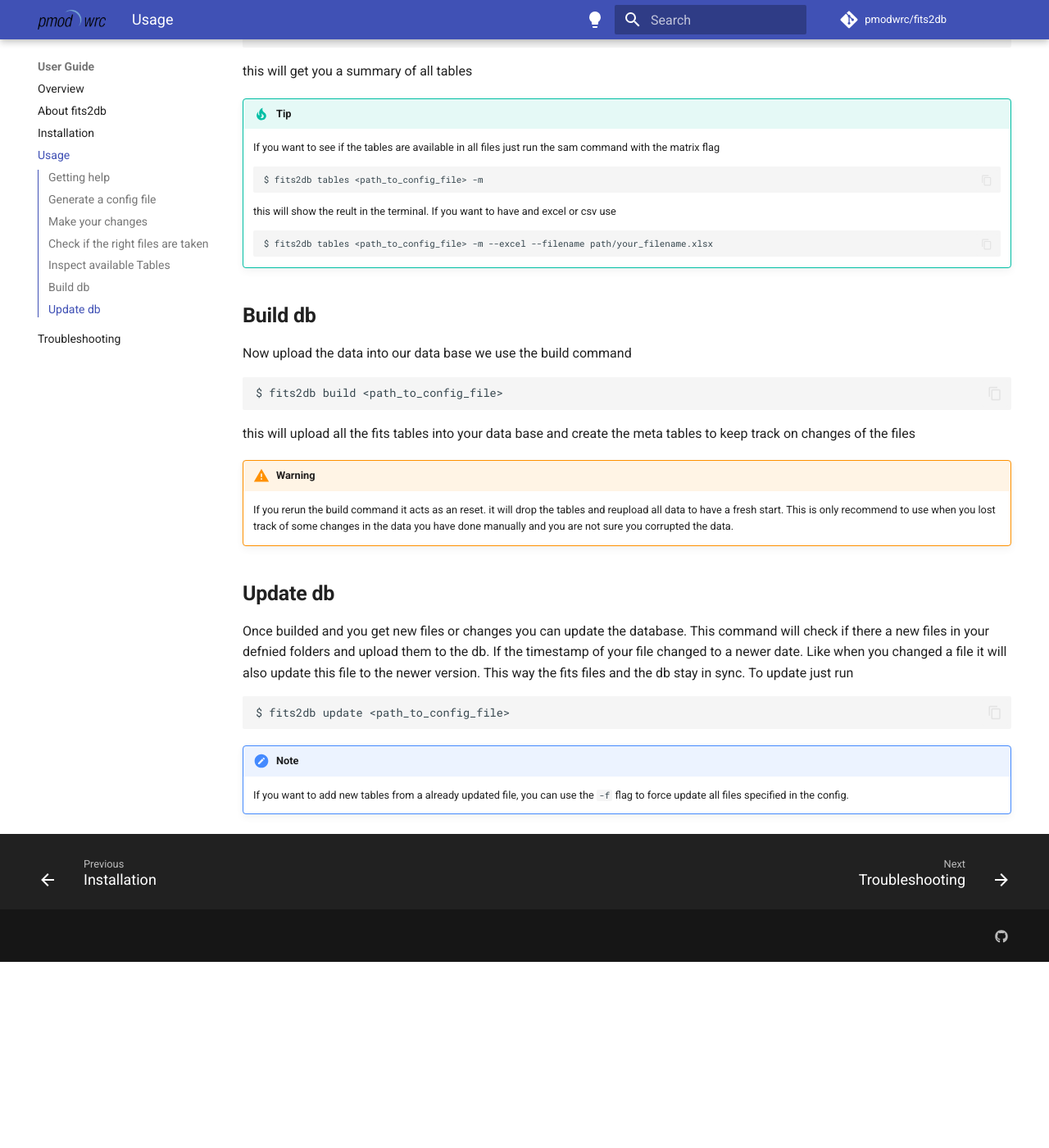
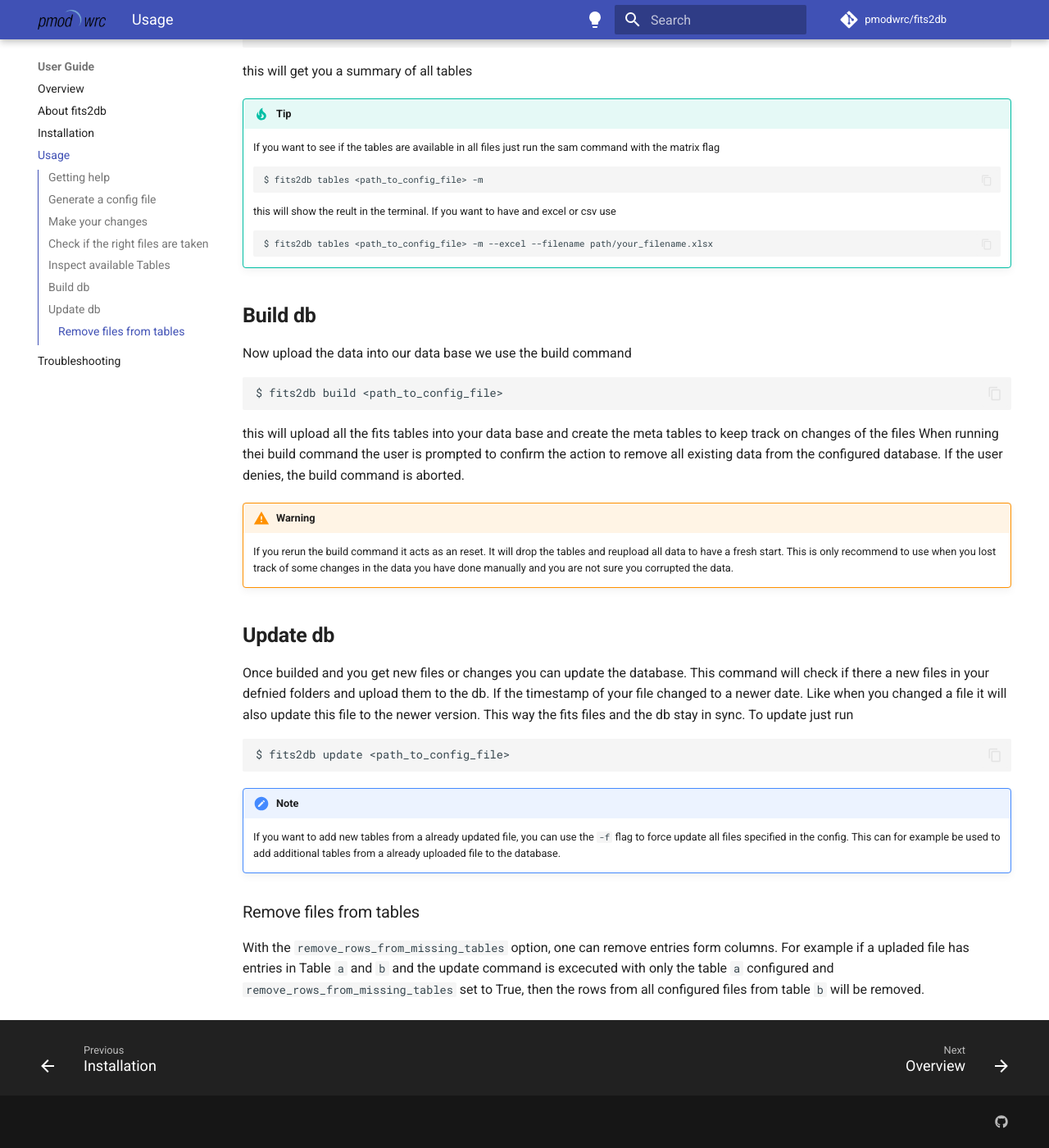
Before and after one commit to pmodwrc/fits2db, an MkDocs documentation site: the page built from docs/user-guide/usage.md, in a window 1280 px wide and 1400 px high, scrolled down 1928 px. Shown: the whole window at 82% size. Built offline with MkDocs 1.6.1 and Material for MkDocs 9.7.7, drawn with Linux system fonts in a browser that asks for light colours; comment, search, counter and statistics services are not loaded; before the commit the page ends 3101 px from its top, so only the background shows below that; some of the changed text lies outside the part shown.

Commit message:
update doc

````diff
--- a/docs/user-guide/usage.md
+++ b/docs/user-guide/usage.md
@@ -1,7 +1,7 @@
 # Usage
 
 ## __Getting help__
-If you need some information about a command you can always pass the `--help` flag to get some information
+If you need some information about a command you can always pass the `--help` flag to get some information.
 
 ## __Generate a config file__
 First you can generate a template config file:
@@ -93,9 +93,13 @@ Now upload the data into our data base we use the build command
 $ fits2db build <path_to_config_file>
 ```
 this will upload all the fits tables into your data base and create the meta tables to keep track on changes of the files
+When running thei build command the user is prompted to confirm the action to remove all existing data from the configured database.
+If the user denies, the build command is aborted.
 
 !!! warning
-    If you rerun the build command it acts as an reset. it will drop the tables and reupload all data to have a fresh start. This is only recommend to use when you lost track of some changes in the data you have done manually and you are not sure you corrupted the data.
+    If you rerun the build command it acts as an reset.
+    It will drop the tables and reupload all data to have a fresh start.
+    This is only recommend to use when you lost track of some changes in the data you have done manually and you are not sure you corrupted the data.
 
 
 ## __Update db__
@@ -112,3 +116,11 @@ $ fits2db update <path_to_config_file>
 !!! note
     If you want to add new tables from a already updated file, you can use the ```-f``` flag
     to force update all files specified in the config.
+    This can for example be used to add additional tables from a already uploaded file to the database.
+
+
+### Remove files from tables
+With the `remove_rows_from_missing_tables` option, one can remove entries form columns.
+For example if a upladed file has entries in Table `a` and `b` and the update command is excecuted with only the
+table `a` configured and `remove_rows_from_missing_tables` set to True, then the rows from all configured files from
+table `b` will be removed.
````
Also changed, not shown: docs/contribution/contribution.md (+1 -1 lines), docs/user-guide/installation.md (+1 -1 lines), docs/user-guide/overview.md (+7 -2 lines), docs/user-guide/trouble.md (deleted, +0 -3 lines), 1 other file.
